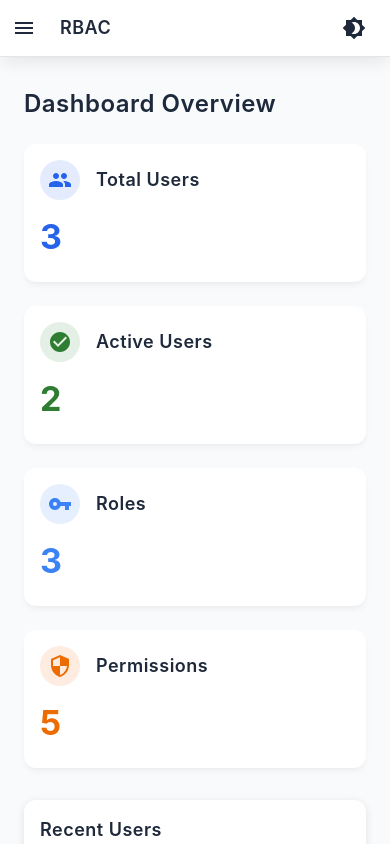
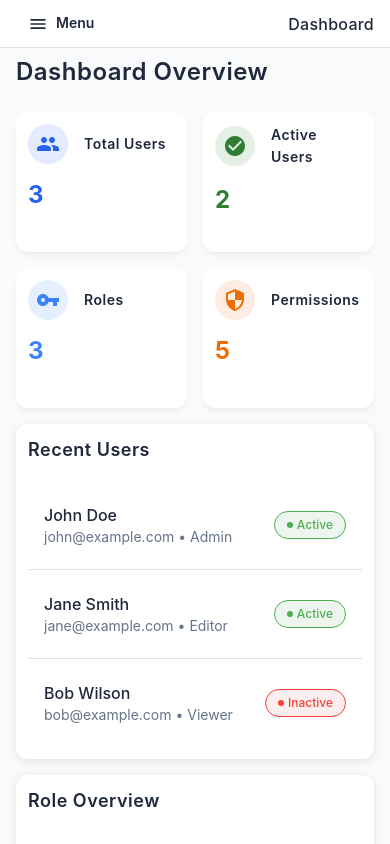
Before and after one commit to jagadish-pattanaik/RBAC-UI, a React (Create React App) app: page / in a window 390 px wide. Shown: the top 844 px of the page. Built offline with nearby package versions, Linux system fonts and the light colour scheme.

Commit message:
added responsiveness

```diff
--- a/src/components/Common/Layout.js
+++ b/src/components/Common/Layout.js
@@ -15,6 +15,7 @@ import {
   Avatar,
   Divider,
   Tooltip,
+  Button,
 } from '@mui/material';
 import {
   Menu as MenuIcon,
@@ -25,9 +26,13 @@ import {
   Brightness4 as DarkModeIcon,
   Brightness7 as LightModeIcon,
   Security as SecurityIcon,
+  Close as CloseIcon,
 } from '@mui/icons-material';
 
-const drawerWidth = 240;
+const drawerWidth = {
+  xs: '280px',
+  sm: 240,
+};
 
 export default function Layout({ children, onToggleTheme, currentTheme }) {
   const [mobileOpen, setMobileOpen] = useState(false);
@@ -46,9 +51,31 @@ export default function Layout({ children, onToggleTheme, currentTheme }) {
     return location.pathname === path;
   };
 
+  const handleNavigation = (path) => {
+    navigate(path);
+    setMobileOpen(false);
+  };
+
+  const getCurrentPageTitle = () => {
+    const currentItem = menuItems.find(item => item.path === location.pathname);
+    return currentItem ? currentItem.text : 'Dashboard';
+  };
+
   const drawer = (
-    <Box>
-      <Box sx={{ p: 2, display: 'flex', alignItems: 'center', gap: 2 }}>
+    <Box sx={{
+      display: 'flex',
+      flexDirection: 'column',
+      height: '100%',
+      overflow: 'hidden',
+    }}>
+      <Box sx={{
+        p: 2,
+        display: 'flex',
+        alignItems: 'center',
+        justifyContent: 'space-between',
+        flexShrink: 0,
+      }}>
+        <Box sx={{ display: 'flex', alignItems: 'center', gap: 2 }}>
           <Avatar sx={{ bgcolor: theme.palette.primary.main }}>
             <SecurityIcon />
           </Avatar>
@@ -56,13 +83,38 @@ export default function Layout({ children, onToggleTheme, currentTheme }) {
             RBAC Admin
           </Typography>
         </Box>
+        <IconButton
+          onClick={() => setMobileOpen(false)}
+          sx={{
+            display: { sm: 'none' },
+            color: 'text.secondary',
+          }}
+        >
+          <CloseIcon />
+        </IconButton>
+      </Box>
       <Divider />
-      <List>
+      <List
+        sx={{
+          flex: 1,
+          overflowY: 'auto',
+          overflowX: 'hidden',
+          '&::-webkit-scrollbar': {
+            width: '4px',
+          },
+          '&::-webkit-scrollbar-thumb': {
+            backgroundColor: theme => theme.palette.mode === 'dark'
+              ? 'rgba(255,255,255,0.2)'
+              : 'rgba(0,0,0,0.2)',
+            borderRadius: '4px',
+          },
+        }}
+      >
         {menuItems.map((item) => (
           <ListItem
             button
             key={item.text}
-            onClick={() => navigate(item.path)}
+            onClick={() => handleNavigation(item.path)}
             selected={isCurrentPath(item.path)}
             sx={{
               mx: 1,
@@ -81,6 +133,7 @@ export default function Layout({ children, onToggleTheme, currentTheme }) {
                 color: isCurrentPath(item.path)
                   ? theme.palette.primary.main
                   : 'inherit',
+                minWidth: 40,
               }}
             >
               {item.icon}
@@ -96,42 +149,37 @@ export default function Layout({ children, onToggleTheme, currentTheme }) {
           </ListItem>
         ))}
       </List>
+      <Divider sx={{ mt: 'auto' }} />
+      <Box sx={{ p: 2, flexShrink: 0 }}>
+        <Button
+          fullWidth
+          variant="outlined"
+          onClick={onToggleTheme}
+          startIcon={currentTheme === 'light' ? <DarkModeIcon /> : <LightModeIcon />}
+          sx={{
+            justifyContent: 'flex-start',
+            color: 'text.secondary',
+            borderColor: 'divider',
+            '&:hover': {
+              borderColor: 'primary.main',
+              backgroundColor: 'action.hover',
+            },
+          }}
+        >
+          {currentTheme === 'light' ? 'Dark Mode' : 'Light Mode'}
+        </Button>
+      </Box>
     </Box>
   );
 
   return (
     <Box sx={{ display: 'flex', minHeight: '100vh' }}>
-      <AppBar
-        position="fixed"
-        sx={{
-          zIndex: (theme) => theme.zIndex.drawer + 1,
-          backgroundColor: theme.palette.background.paper,
-          color: theme.palette.text.primary,
-          boxShadow: '0 1px 3px rgba(0,0,0,0.1)',
-        }}
-      >
-        <Toolbar>
-          <IconButton
-            color="inherit"
-            edge="start"
-            onClick={() => setMobileOpen(!mobileOpen)}
-            sx={{ mr: 2, display: { sm: 'none' } }}
-          >
-            <MenuIcon />
-          </IconButton>
-          <Typography variant="h6" component="div" sx={{ flexGrow: 1 }}>
-            RBAC
-          </Typography>
-          <Tooltip title={`Switch to ${currentTheme === 'light' ? 'dark' : 'light'} mode`}>
-            <IconButton color="inherit" onClick={onToggleTheme}>
-              {currentTheme === 'light' ? <DarkModeIcon /> : <LightModeIcon />}
-            </IconButton>
-          </Tooltip>
-        </Toolbar>
-      </AppBar>
       <Box
         component="nav"
-        sx={{ width: { sm: drawerWidth }, flexShrink: { sm: 0 } }}
+        sx={{
+          width: { sm: drawerWidth.sm },
+          flexShrink: { sm: 0 },
+        }}
       >
         <Drawer
           variant="temporary"
@@ -142,7 +190,9 @@ export default function Layout({ children, onToggleTheme, currentTheme }) {
             display: { xs: 'block', sm: 'none' },
             '& .MuiDrawer-paper': {
               boxSizing: 'border-box',
-              width: drawerWidth,
+              width: drawerWidth.xs,
+              border: 'none',
+              overflow: 'hidden',
             },
           }}
         >
@@ -154,8 +204,9 @@ export default function Layout({ children, onToggleTheme, currentTheme }) {
             display: { xs: 'none', sm: 'block' },
             '& .MuiDrawer-paper': {
               boxSizing: 'border-box',
-              width: drawerWidth,
-              borderRight: '1px solid rgba(0,0,0,0.08)',
+              width: drawerWidth.sm,
+              border: 'none',
+              overflow: 'hidden',
             },
           }}
           open
@@ -163,17 +214,60 @@ export default function Layout({ children, onToggleTheme, currentTheme }) {
           {drawer}
         </Drawer>
       </Box>
+
       <Box
         component="main"
         sx={{
           flexGrow: 1,
-          p: 3,
-          width: { sm: `calc(100% - ${drawerWidth}px)` },
-          mt: 8,
+          p: { xs: 2, sm: 3 },
+          width: { sm: `calc(100% - ${drawerWidth.sm}px)` },
+          height: '100vh',
+          overflow: 'auto',
           backgroundColor: 'background.default',
-          minHeight: '100vh',
+          pt: { xs: '56px', sm: 3 },
         }}
       >
+        <Box
+          sx={{
+            position: 'fixed',
+            top: 0,
+            left: 0,
+            right: 0,
+            height: '48px',
+            bgcolor: 'background.paper',
+            borderBottom: 1,
+            borderColor: 'divider',
+            display: { sm: 'none' },
+            px: 2,
+            zIndex: 1,
+          }}
+        >
+          <Box
+            sx={{
+              height: '100%',
+              display: 'flex',
+              alignItems: 'center',
+              justifyContent: 'space-between',
+            }}
+          >
+            <Button
+              startIcon={<MenuIcon />}
+              onClick={() => setMobileOpen(!mobileOpen)}
+              sx={{
+                textTransform: 'none',
+                color: 'text.primary',
+                '&:hover': {
+                  backgroundColor: 'action.hover',
+                },
+              }}
+            >
+              Menu
+            </Button>
+            <Typography variant="subtitle1" sx={{ fontWeight: 500 }}>
+              {getCurrentPageTitle()}
+            </Typography>
+          </Box>
+        </Box>
         {children}
       </Box>
     </Box>
--- a/src/components/Dashboard/Dashboard.js
+++ b/src/components/Dashboard/Dashboard.js
@@ -25,10 +25,10 @@ import { api } from '../../services/api';
 import { getPermissionIcon } from '../../utils/iconMapping';
 import Shimmer from '../Common/Shimmer';
 
-const StatCard = ({ title, value, icon, color }) => {
+const StatCard = ({ title, value, icon, color, sx }) => {
   const theme = useTheme();
   return (
-    <Card sx={{ height: '100%' }}>
+    <Card sx={{ height: '100%', ...sx }}>
       <CardContent>
         <Box sx={{ display: 'flex', alignItems: 'center', mb: 2 }}>
           <Box
@@ -220,48 +220,96 @@ export default function Dashboard() {
         Dashboard Overview
       </Typography>
 
-      <Grid container spacing={3} sx={{ mb: 4 }}>
-        <Grid item xs={12} sm={6} md={3}>
+      <Grid container spacing={2} sx={{ mb: { xs: 2, md: 4 } }}>
+        <Grid item xs={6} sm={6} md={3}>
           <StatCard
             title="Total Users"
             value={state.users.length}
             icon={<PeopleIcon sx={{ color: theme.palette.primary.main }} />}
             color={theme.palette.primary.main}
+            sx={{
+              height: { xs: '140px', sm: 'auto' },
+              '& .MuiCardContent-root': {
+                p: { xs: 1.5, sm: 2 },
+              },
+              '& .MuiTypography-h6': {
+                fontSize: { xs: '0.875rem', sm: '1rem' },
+              },
+              '& .MuiTypography-h4': {
+                fontSize: { xs: '1.5rem', sm: '2rem' },
+              },
+            }}
           />
         </Grid>
-        <Grid item xs={12} sm={6} md={3}>
+        <Grid item xs={6} sm={6} md={3}>
           <StatCard
             title="Active Users"
             value={activeUsers}
             icon={<ActiveIcon sx={{ color: theme.palette.success.main }} />}
             color={theme.palette.success.main}
+            sx={{
+              height: { xs: '140px', sm: 'auto' },
+              '& .MuiCardContent-root': {
+                p: { xs: 1.5, sm: 2 },
+              },
+              '& .MuiTypography-h6': {
+                fontSize: { xs: '0.875rem', sm: '1rem' },
+              },
+              '& .MuiTypography-h4': {
+                fontSize: { xs: '1.5rem', sm: '2rem' },
+              },
+            }}
           />
         </Grid>
-        <Grid item xs={12} sm={6} md={3}>
+        <Grid item xs={6} sm={6} md={3}>
           <StatCard
             title="Roles"
             value={state.roles.length}
             icon={<RolesIcon sx={{ color: theme.palette.secondary.main }} />}
             color={theme.palette.secondary.main}
+            sx={{
+              height: { xs: '140px', sm: 'auto' },
+              '& .MuiCardContent-root': {
+                p: { xs: 1.5, sm: 2 },
+              },
+              '& .MuiTypography-h6': {
+                fontSize: { xs: '0.875rem', sm: '1rem' },
+              },
+              '& .MuiTypography-h4': {
+                fontSize: { xs: '1.5rem', sm: '2rem' },
+              },
+            }}
           />
         </Grid>
-        <Grid item xs={12} sm={6} md={3}>
+        <Grid item xs={6} sm={6} md={3}>
           <StatCard
             title="Permissions"
             value={state.permissions.length}
             icon={<PermissionsIcon sx={{ color: theme.palette.warning.main }} />}
             color={theme.palette.warning.main}
+            sx={{
+              height: { xs: '140px', sm: 'auto' },
+              '& .MuiCardContent-root': {
+                p: { xs: 1.5, sm: 2 },
+              },
+              '& .MuiTypography-h6': {
+                fontSize: { xs: '0.875rem', sm: '1rem' },
+              },
+              '& .MuiTypography-h4': {
+                fontSize: { xs: '1.5rem', sm: '2rem' },
+              },
+            }}
           />
         </Grid>
       </Grid>
 
-      <Grid container spacing={3}>
+      <Grid container spacing={{ xs: 2, md: 3 }}>
         <Grid item xs={12} md={6}>
           <Paper
             sx={{
-              p: 2,
+              p: { xs: 1.5, sm: 2 },
               height: '100%',
-              boxShadow: (theme) => theme.palette.mode === 'dark'
+              boxShadow: theme => theme.palette.mode === 'dark'
                 ? '0 2px 8px rgba(0,0,0,0.3)'
                 : '0 2px 8px rgba(0,0,0,0.1)',
             }}
@@ -306,9 +354,9 @@ export default function Dashboard() {
         <Grid item xs={12} md={6}>
           <Paper
             sx={{
-              p: 2,
+              p: { xs: 1.5, sm: 2 },
               height: '100%',
-              boxShadow: (theme) => theme.palette.mode === 'dark'
+              boxShadow: theme => theme.palette.mode === 'dark'
                 ? '0 2px 8px rgba(0,0,0,0.3)'
                 : '0 2px 8px rgba(0,0,0,0.1)',
             }}
--- a/src/styles/theme.js
+++ b/src/styles/theme.js
@@ -53,6 +53,24 @@ export const getTheme = (mode) => {
         styleOverrides: {
           '*, *::before, *::after': {
             transition: 'none', // Disable global transitions
+          },
+          '*': {
+            scrollbarWidth: 'thin',
+            scrollbarColor: `${mode === 'dark' ? '#1e293b #0f172a' : '#e2e8f0 #f8fafc'}`,
+          },
+          '*::-webkit-scrollbar': {
+            width: '8px',
+            height: '8px',
+          },
+          '*::-webkit-scrollbar-track': {
+            background: mode === 'dark' ? '#0f172a' : '#f8fafc',
+          },
+          '*::-webkit-scrollbar-thumb': {
+            backgroundColor: mode === 'dark' ? '#1e293b' : '#e2e8f0',
+            borderRadius: '20px',
+          },
+          '*::-webkit-scrollbar-thumb:hover': {
+            backgroundColor: mode === 'dark' ? '#2d3748' : '#cbd5e1',
           },
         },
       },
```
Also changed, not shown: src/components/PermissionManagement/PermissionManagement.js (+22 -5 lines), src/components/UserManagement/UserFilters.js (+8 -1 lines), src/components/UserManagement/UserManagement.js (+16 -5 lines), src/components/UserManagement/UserTable.js (+21 -19 lines). Lines whose indentation alone changed are shown as unchanged.
